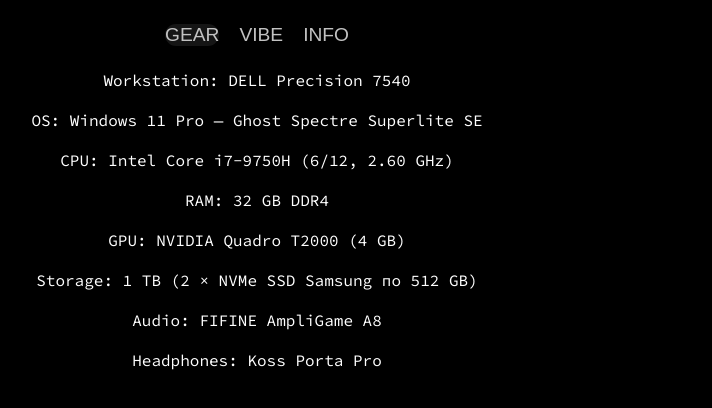
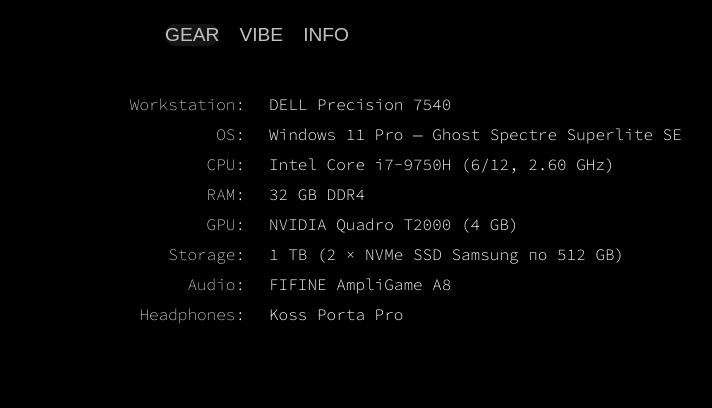
Before and after one commit to Kaydjen/personal-site, a Next.js app: page / in a window 1280 px wide. Shown: the top 408 px of the page, without its empty margins (383-1095 px from the left). Built offline with nearby package versions, Linux system fonts and the light colour scheme.

Commit message:
feat: update GEAR design
Revert "feat: update GEAR design"

This reverts commit 9ed8430db590604c9ac17098114e74be4ad6fba9.

feat: update GEAR design

```diff
--- a/app/gear/gear.module.css
+++ b/app/gear/gear.module.css
@@ -1,7 +1,26 @@
-.general_segment_1 {
-    margin-top: 24px;
-    display: flex;
-    flex-direction: column;
-    align-items: center;
-    gap: 20px;
+.main {
+    width: fit-content;
+    margin: 48px auto 0;
+
+    display: grid;
+    grid-template-columns: 1fr 24px 1fr;
+    row-gap: 10px;
 }
+
+.spec_row{
+    display: contents;
+}
+
+.name {
+    grid-column: 1;
+
+    text-align: right;
+    font-weight: 100;
+}
+
+.value {
+    grid-column: 3;
+
+    color: var(--muted);
+    font-weight: 300;
+}
--- a/app/gear/gear.tsx
+++ b/app/gear/gear.tsx
@@ -1,14 +1,14 @@
 import styles from "./gear.module.css";
 
 export function Gear() {
-  return <nav className={styles.general_segment_1}>{renderSpecs()}</nav>;
+  return <nav className={styles.main}>{renderSpecs()}</nav>;
 }
 
 function renderSpecs() {
   return specs.map((spec) => (
-    <div key={spec.name}>
-      <span>{spec.name}: </span>
-      <span>{spec.value}</span>
+    <div key={spec.name} className={styles.spec_row}>
+      <span className={styles.name}>{spec.name}: </span>
+      <span className={styles.value}>{spec.value}</span>
     </div>
   ));
 }
```
